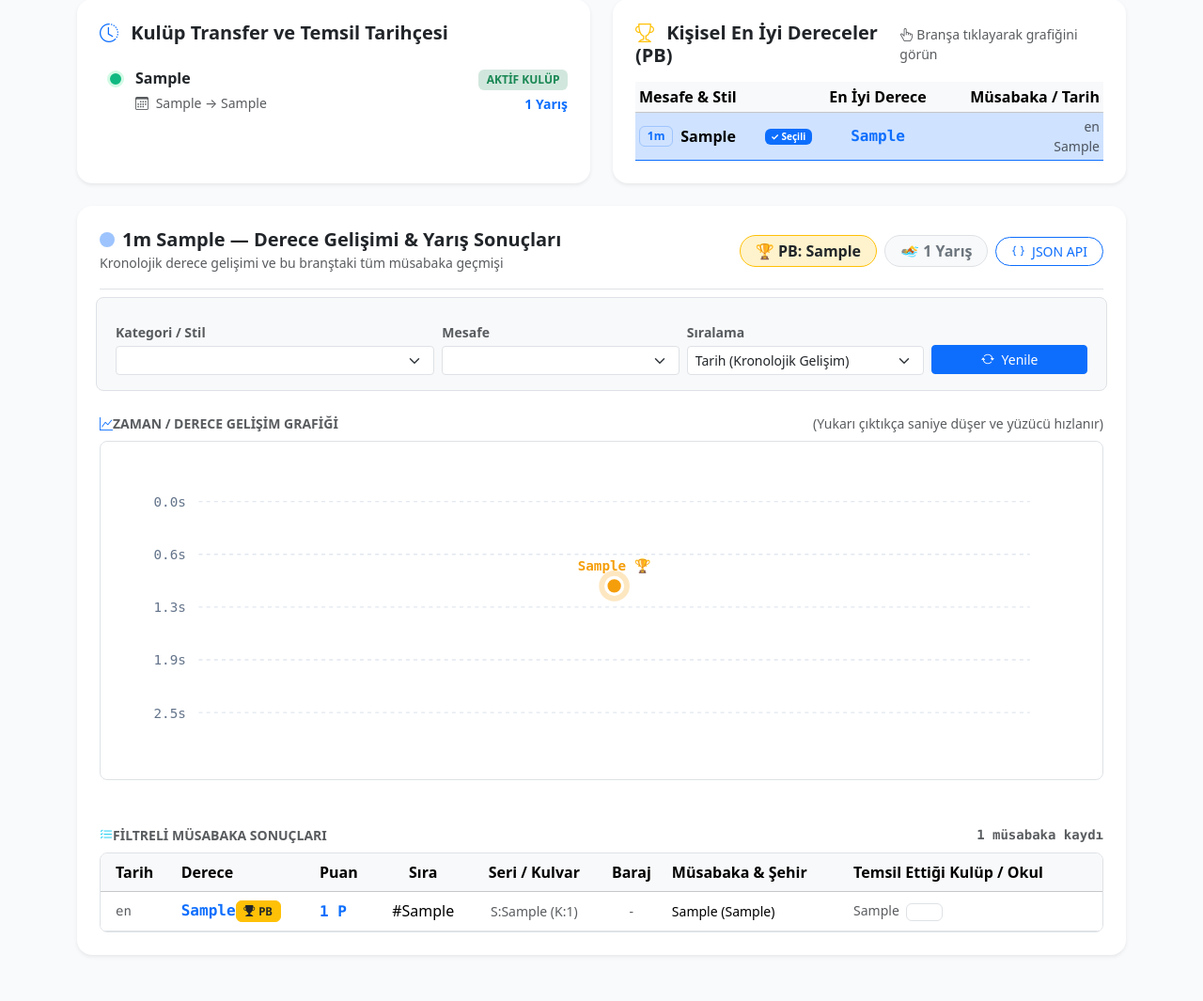
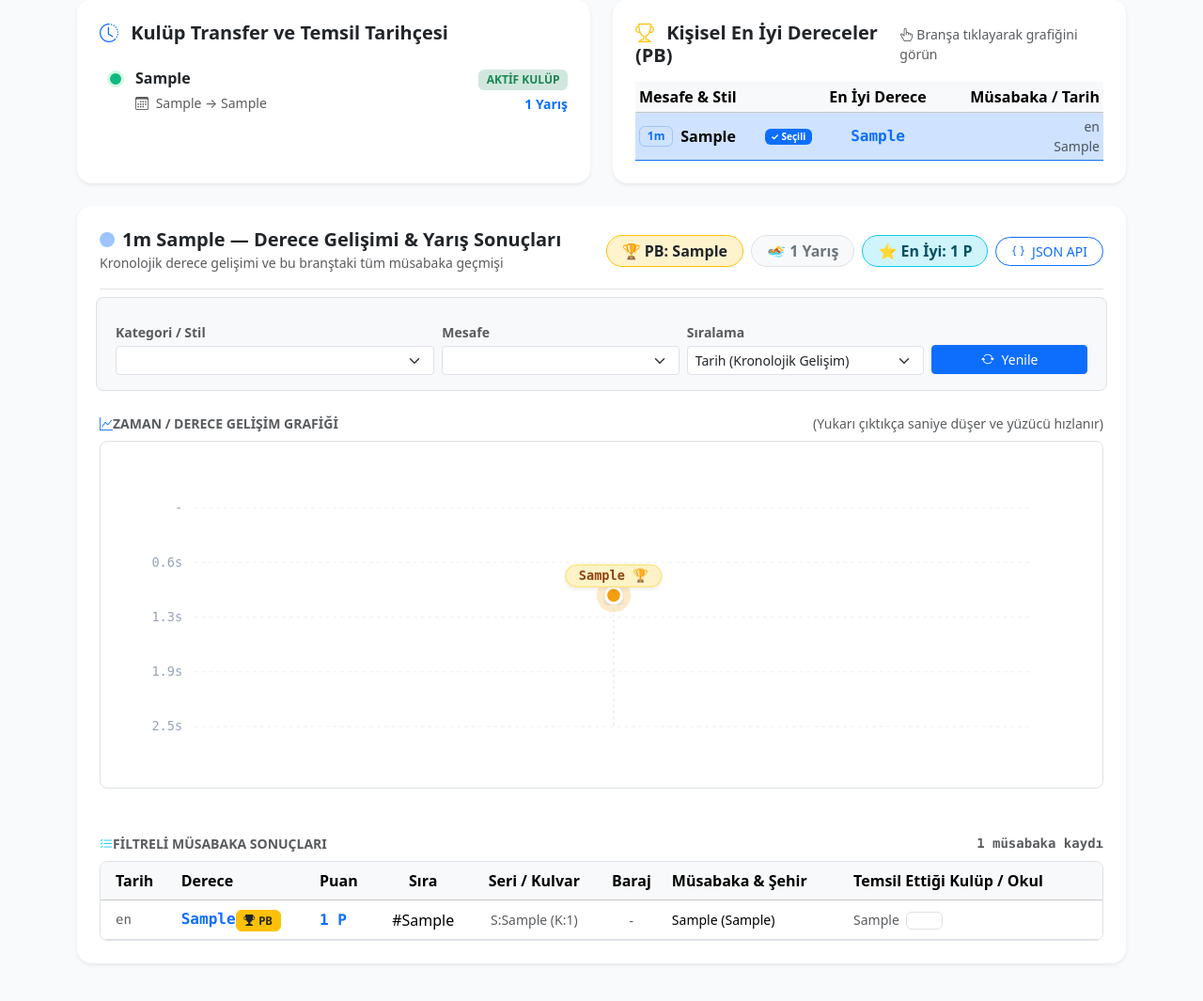
Before and after one commit to ozztozz/old_result, a Django app: page /sporcular/1/ in a window 1280 px wide. Shown: the part 315-1380 px from the top of the page at 94% size. Run offline with Django 5.2, Linux system fonts and the light colour scheme; tables that the repository leaves empty hold one stand-in row (values such as "Sample post").

Commit message:
feat(chart): Bézier eğrileri, kılavuz çizgileri ve modern rozet tasarımı eklendi

```diff
--- a/yuzme_projesi/templates/sonuclar/sporcu_detay.html
+++ b/yuzme_projesi/templates/sonuclar/sporcu_detay.html
@@ -162,6 +162,9 @@
             </span>
             <span class="badge bg-light text-secondary border px-3 py-2 fs-6 rounded-pill" id="branchCountBadge">
                 🏊 <span id="branchCountValue">0</span> Yarış
+            </span>
+            <span class="badge bg-info-subtle text-info-emphasis border border-info px-3 py-2 fs-6 rounded-pill" id="branchPuanBadge" style="display: none;">
+                ⭐ En İyi: <strong id="branchPuanValue">-</strong> P
             </span>
             <span class="badge bg-success-subtle text-success border border-success px-3 py-2 fs-6 rounded-pill" id="branchDiffBadge" style="display: none;">
                 <span id="branchDiffValue">-</span>
@@ -414,6 +417,23 @@
             countVal.textContent = sonuclar.length;
         }
 
+        // FINA Puanı Rozeti
+        var maxPuan = 0;
+        sonuclar.forEach(function(s) {
+            var p = parseInt(s.puan, 10);
+            if (!isNaN(p) && p > maxPuan) maxPuan = p;
+        });
+        var puanBadge = document.getElementById('branchPuanBadge');
+        var puanVal = document.getElementById('branchPuanValue');
+        if (puanBadge && puanVal) {
+            if (maxPuan > 0) {
+                puanVal.textContent = maxPuan;
+                puanBadge.style.display = 'inline-block';
+            } else {
+                puanBadge.style.display = 'none';
+            }
+        }
+
         // Gelişim Farkı Rozeti
         var diffSpan = document.getElementById('branchDiffValue');
         var diffBadge = document.getElementById('branchDiffBadge');
@@ -431,7 +451,8 @@
             if (firstSec && lastSec) {
                 var diff = firstSec - lastSec; // Pozitif ise derece iyileşmiş
                 if (diff > 0) {
-                    diffSpan.textContent = "▼ " + diff.toFixed(2) + " sn Gelişim";
+                    var pct = ((diff / firstSec) * 100).toFixed(1);
+                    diffSpan.textContent = "▼ " + diff.toFixed(2) + " sn Gelişim (%" + pct + ")";
                     diffBadge.className = "badge bg-success-subtle text-success border border-success px-3 py-2 fs-6 rounded-pill";
                 } else if (diff < 0) {
                     diffSpan.textContent = "▲ " + Math.abs(diff).toFixed(2) + " sn";
@@ -469,12 +490,12 @@
             return;
         }
 
-        var W = 760;
-        var H = 240;
+        var W = 800;
+        var H = 260;
         var padLeft = 65;
         var padRight = 45;
-        var padTop = 35;
-        var padBottom = 40;
+        var padTop = 42;
+        var padBottom = 38;
         var plotW = W - padLeft - padRight;
         var plotH = H - padTop - padBottom;
 
@@ -483,12 +504,12 @@
         var maxSec = Math.max.apply(null, times);
 
         var range = maxSec - minSec;
-        var secPadding = (range > 0) ? range * 0.15 : 1.5;
+        var secPadding = (range > 0) ? range * 0.16 : 1.5;
         var yMin = Math.max(0, minSec - secPadding);
         var yMax = maxSec + secPadding;
         var totalRange = yMax - yMin;
 
-        // Y Koordinatı: Yüzmede saniye düştükçe yukarı çıksın
+        // Y Koordinatı: Yüzmede saniye düştükçe yukarı çıksın (hızlı olan tepeye)
         function getY(sec) {
             return padTop + ((sec - yMin) / totalRange) * plotH;
         }
@@ -499,6 +520,17 @@
             return padLeft + (idx / (N - 1)) * plotW;
         }
 
+        function formatSecLabel(sec) {
+            if (isNaN(sec) || sec <= 0) return "-";
+            if (sec >= 60) {
+                var m = Math.floor(sec / 60);
+                var s = (sec % 60).toFixed(1);
+                if (s.length < 4) s = "0" + s;
+                return m + ":" + s;
+            }
+            return sec.toFixed(1) + "s";
+        }
+
         // Grid çizgileri
         var gridSteps = 4;
         var gridHtml = '';
@@ -506,8 +538,8 @@
             var frac = g / gridSteps;
             var gY = padTop + frac * plotH;
             var gSec = yMin + frac * totalRange;
-            gridHtml += '<line x1="' + padLeft + '" y1="' + gY.toFixed(1) + '" x2="' + (W - padRight) + '" y2="' + gY.toFixed(1) + '" stroke="#e2e8f0" stroke-dasharray="3,3" />' +
-                '<text x="' + (padLeft - 10) + '" y="' + (gY + 4).toFixed(1) + '" font-size="10.5" font-family="monospace" text-anchor="end" fill="#64748b">' + gSec.toFixed(1) + 's</text>';
+            gridHtml += '<line x1="' + padLeft + '" y1="' + gY.toFixed(1) + '" x2="' + (W - padRight) + '" y2="' + gY.toFixed(1) + '" stroke="#f1f5f9" stroke-dasharray="3,3" stroke-width="1.2" />' +
+                '<text x="' + (padLeft - 10) + '" y="' + (gY + 3.5).toFixed(1) + '" font-size="10.5" font-family="monospace" text-anchor="end" fill="#94a3b8">' + formatSecLabel(gSec) + '</text>';
         }
 
         // Noktalar
@@ -519,51 +551,121 @@
             };
         });
 
-        // Çizgi ve Degrade Poligon
-        var pathD = "M " + pts[0].x.toFixed(1) + " " + pts[0].y.toFixed(1);
-        var areaD = "M " + pts[0].x.toFixed(1) + " " + (padTop + plotH) + " L " + pts[0].x.toFixed(1) + " " + pts[0].y.toFixed(1);
+        // Pürüzsüz Bézier Spline Oluşturucu
+        function buildSmoothSpline(points, tension) {
+            if (points.length <= 1) return "";
+            if (points.length === 2) {
+                return "M " + points[0].x.toFixed(1) + " " + points[0].y.toFixed(1) +
+                       " L " + points[1].x.toFixed(1) + " " + points[1].y.toFixed(1);
+            }
+            var tensionFactor = (typeof tension === 'number') ? tension : 0.18;
+            var d = "M " + points[0].x.toFixed(1) + " " + points[0].y.toFixed(1);
+            for (var i = 0; i < points.length - 1; i++) {
+                var pPrev = (i === 0) ? points[0] : points[i - 1];
+                var pCurr = points[i];
+                var pNext = points[i + 1];
+                var pAfter = (i + 2 < points.length) ? points[i + 2] : pNext;
 
-        for (var i = 1; i < pts.length; i++) {
-            pathD += " L " + pts[i].x.toFixed(1) + " " + pts[i].y.toFixed(1);
-            areaD += " L " + pts[i].x.toFixed(1) + " " + pts[i].y.toFixed(1);
+                var cp1x = pCurr.x + (pNext.x - pPrev.x) * tensionFactor;
+                var cp1y = pCurr.y + (pNext.y - pPrev.y) * tensionFactor;
+                var cp2x = pNext.x - (pAfter.x - pCurr.x) * tensionFactor;
+                var cp2y = pNext.y - (pAfter.y - pCurr.y) * tensionFactor;
+
+                d += " C " + cp1x.toFixed(1) + " " + cp1y.toFixed(1) + ", " +
+                             cp2x.toFixed(1) + " " + cp2y.toFixed(1) + ", " +
+                             pNext.x.toFixed(1) + " " + pNext.y.toFixed(1);
+            }
+            return d;
         }
-        areaD += " L " + pts[pts.length - 1].x.toFixed(1) + " " + (padTop + plotH) + " Z";
 
-        // Noktalar ve etiketler
+        var pathD = (N > 1) ? buildSmoothSpline(pts, 0.18) : "";
+        var areaD = "";
+        if (N > 1 && pathD) {
+            var stemBottom = padTop + plotH;
+            areaD = "M " + pts[0].x.toFixed(1) + " " + stemBottom.toFixed(1) +
+                    " L " + pts[0].x.toFixed(1) + " " + pts[0].y.toFixed(1) +
+                    pathD.replace(/^M\s*[\d\.-]+\s+[\d\.-]+/, "") +
+                    " L " + pts[pts.length - 1].x.toFixed(1) + " " + stemBottom.toFixed(1) + " Z";
+        }
+
+        // Kılavuz çizgileri (Dikey kesikli stem drop lines)
+        var stemLinesHtml = '';
+        pts.forEach(function(p) {
+            stemLinesHtml += '<line x1="' + p.x.toFixed(1) + '" y1="' + p.y.toFixed(1) + '" x2="' + p.x.toFixed(1) + '" y2="' + (padTop + plotH).toFixed(1) + '" stroke="#e2e8f0" stroke-dasharray="2,3" stroke-width="1"/>';
+        });
+
+        // Noktalar, rozetler ve tarihler
         var dotsHtml = '';
+        var dateY = H - 14;
         pts.forEach(function(p, i) {
             var r = p.race;
             var rSec = parseFloat(r.derece_saniye);
             var isPb = (rSec === minSec || r.kisisel_en_iyi_mi);
-            var dotColor = isPb ? '#f59e0b' : '#0d6efd';
-            var pulse = isPb ? '<circle cx="' + p.x.toFixed(1) + '" cy="' + p.y.toFixed(1) + '" r="12" fill="#f59e0b" fill-opacity="0.25"><animate attributeName="r" values="8;13;8" dur="2s" repeatCount="indefinite"/></circle>' : '';
             var dateStr = (r.tarih || '').slice(2).replace(/-/g, '.');
+            var dereceText = r.derece + (isPb ? ' 🏆' : '');
 
-            dotsHtml += pulse +
-                '<circle cx="' + p.x.toFixed(1) + '" cy="' + p.y.toFixed(1) + '" r="' + (isPb ? 6.5 : 4.5) + '" fill="' + dotColor + '" stroke="#ffffff" stroke-width="2.5" class="swim-detail-dot" style="cursor: pointer; transition: transform 0.2s;" data-idx="' + i + '"/>' +
-                '<text x="' + p.x.toFixed(1) + '" y="' + (p.y - 12).toFixed(1) + '" font-size="10.5" font-weight="' + (isPb ? 'bold' : '600') + '" font-family="monospace" text-anchor="middle" fill="' + dotColor + '">' +
-                    r.derece + (isPb ? ' 🏆' : '') +
-                '</text>' +
-                '<text x="' + p.x.toFixed(1) + '" y="' + (H - 12) + '" font-size="9.5" text-anchor="middle" fill="#64748b">' + dateStr + '</text>';
+            var badgeW = Math.max(50, (dereceText.length * 7.2) + (isPb ? 14 : 10));
+            var badgeX = p.x - badgeW / 2;
+            var badgeY = (p.y < 38) ? (p.y + 10) : (p.y - 25);
+            var textY = (p.y < 38) ? (p.y + 22.5) : (p.y - 12.5);
+
+            if (isPb) {
+                dotsHtml +=
+                    '<g class="swim-detail-dot-group" data-idx="' + i + '" style="cursor: pointer;">' +
+                        '<circle cx="' + p.x.toFixed(1) + '" cy="' + p.y.toFixed(1) + '" r="14" fill="#f59e0b" fill-opacity="0.22">' +
+                            '<animate attributeName="r" values="10;15;10" dur="2.2s" repeatCount="indefinite"/>' +
+                        '</circle>' +
+                        '<circle cx="' + p.x.toFixed(1) + '" cy="' + p.y.toFixed(1) + '" r="6.5" fill="#f59e0b" stroke="#ffffff" stroke-width="2.5" filter="url(#swimSoftShadow)"/>' +
+                        '<rect x="' + badgeX.toFixed(1) + '" y="' + badgeY.toFixed(1) + '" width="' + badgeW.toFixed(1) + '" height="18" rx="9" fill="#fef3c7" stroke="#fde68a" stroke-width="1.2" filter="url(#swimBadgeShadow)"/>' +
+                        '<text x="' + p.x.toFixed(1) + '" y="' + textY.toFixed(1) + '" font-size="10.5" font-weight="800" font-family="monospace" text-anchor="middle" fill="#92400e">' +
+                            dereceText +
+                        '</text>' +
+                        '<text x="' + p.x.toFixed(1) + '" y="' + dateY + '" font-size="9.5" font-weight="600" text-anchor="middle" fill="#64748b">' + dateStr + '</text>' +
+                    '</g>';
+            } else {
+                dotsHtml +=
+                    '<g class="swim-detail-dot-group" data-idx="' + i + '" style="cursor: pointer;">' +
+                        '<circle cx="' + p.x.toFixed(1) + '" cy="' + p.y.toFixed(1) + '" r="4.8" fill="#0284c7" stroke="#ffffff" stroke-width="2.2" filter="url(#swimSoftShadow)"/>' +
+                        '<rect x="' + badgeX.toFixed(1) + '" y="' + badgeY.toFixed(1) + '" width="' + badgeW.toFixed(1) + '" height="17" rx="8.5" fill="#ffffff" stroke="#e2e8f0" stroke-width="1" filter="url(#swimBadgeShadow)"/>' +
+                        '<text x="' + p.x.toFixed(1) + '" y="' + textY.toFixed(1) + '" font-size="10" font-weight="700" font-family="monospace" text-anchor="middle" fill="#0369a1">' +
+                            dereceText +
+                        '</text>' +
+                        '<text x="' + p.x.toFixed(1) + '" y="' + dateY + '" font-size="9.5" font-weight="600" text-anchor="middle" fill="#64748b">' + dateStr + '</text>' +
+                    '</g>';
+            }
         });
 
-        var svg = '<svg viewBox="0 0 ' + W + ' ' + H + '" class="w-100 h-100" style="overflow: visible;">' +
+        var svg = '<svg viewBox="0 0 ' + W + ' ' + H + '" class="w-100 h-100" style="overflow: visible; font-family: monospace;">' +
             '<defs>' +
-                '<linearGradient id="swimDetailGrad" x1="0" y1="0" x2="0" y2="1">' +
-                    '<stop offset="0%" stop-color="#0d6efd" stop-opacity="0.28"/>' +
-                    '<stop offset="100%" stop-color="#0d6efd" stop-opacity="0.01"/>' +
+                '<linearGradient id="swimAreaGrad" x1="0" y1="0" x2="0" y2="1">' +
+                    '<stop offset="0%" stop-color="#0284c7" stop-opacity="0.30"/>' +
+                    '<stop offset="65%" stop-color="#38bdf8" stop-opacity="0.08"/>' +
+                    '<stop offset="100%" stop-color="#38bdf8" stop-opacity="0.00"/>' +
                 '</linearGradient>' +
+                '<linearGradient id="swimLineGrad" x1="0" y1="0" x2="1" y2="0">' +
+                    '<stop offset="0%" stop-color="#0369a1"/>' +
+                    '<stop offset="50%" stop-color="#0284c7"/>' +
+                    '<stop offset="100%" stop-color="#38bdf8"/>' +
+                '</linearGradient>' +
+                '<filter id="swimSoftShadow" x="-10%" y="-10%" width="120%" height="120%">' +
+                    '<feDropShadow dx="0" dy="2" stdDeviation="2" flood-color="#0284c7" flood-opacity="0.22"/>' +
+                '</filter>' +
+                '<filter id="swimBadgeShadow" x="-20%" y="-20%" width="140%" height="140%">' +
+                    '<feDropShadow dx="0" dy="1.5" stdDeviation="1.5" flood-color="#000000" flood-opacity="0.08"/>' +
+                '</filter>' +
             '</defs>' +
             gridHtml +
-            (N > 1 ? '<path d="' + areaD + '" fill="url(#swimDetailGrad)"/>' : '') +
-            (N > 1 ? '<path d="' + pathD + '" fill="none" stroke="#0d6efd" stroke-width="3" stroke-linecap="round" stroke-linejoin="round"/>' : '') +
+            stemLinesHtml +
+            (N > 1 ? '<path d="' + areaD + '" fill="url(#swimAreaGrad)"/>' : '') +
+            (N > 1 ? '<path d="' + pathD + '" fill="none" stroke="#38bdf8" stroke-width="6" stroke-opacity="0.22" stroke-linecap="round" stroke-linejoin="round"/>' : '') +
+            (N > 1 ? '<path d="' + pathD + '" fill="none" stroke="url(#swimLineGrad)" stroke-width="3" stroke-linecap="round" stroke-linejoin="round" filter="url(#swimSoftShadow)"/>' : '') +
             dotsHtml +
         '</svg>';
 
         container.innerHTML = svg;
 
         // Tooltip bağla
-        container.querySelectorAll('.swim-detail-dot').forEach(function(dot) {
+        container.querySelectorAll('.swim-detail-dot-group').forEach(function(dot) {
             dot.addEventListener('mouseenter', function() {
                 var idx = parseInt(this.getAttribute('data-idx'));
                 var p = pts[idx];
```
